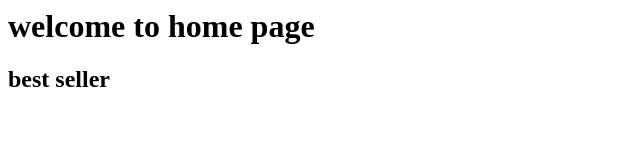
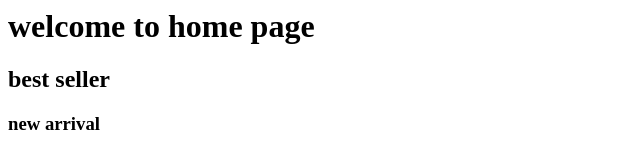
Before and after one commit to Omnia-Abdelhamed/s1_25_repo, a plain HTML site: page index.html in a window 1280 px wide. Shown: the whole page, without its empty margins (0-640 px from the left). Drawn offline with Linux system fonts and the light colour scheme.

Commit message:
Add 'new arrival' section to index.html

```diff
--- a/index.html
+++ b/index.html
@@ -1,2 +1,3 @@
 <h1>welcome to home page</h1>
 <h2>best seller</h2>
+<h3>new arrival</h3>
```
